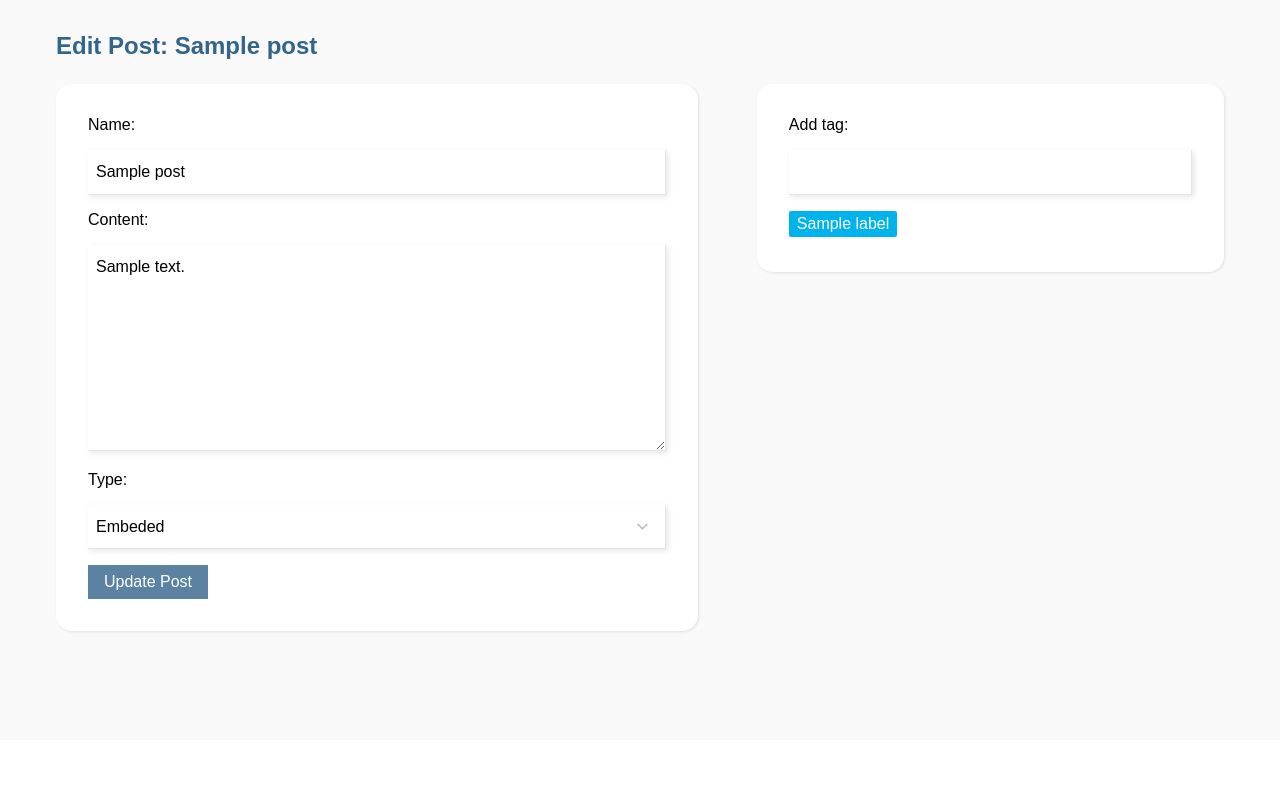
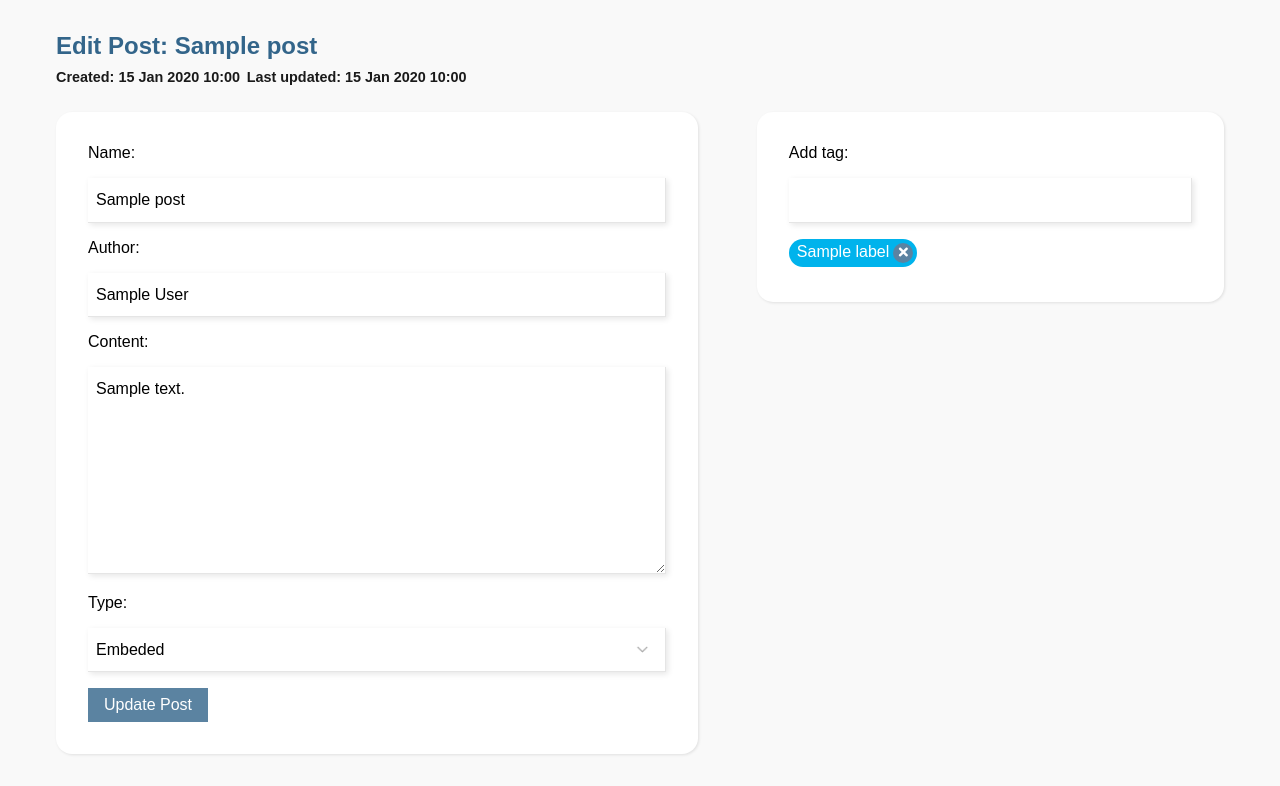
Before and after one commit to tian2992/afinidata-content-manager, a Django app: page /posts/1/edit in a window 1280 px wide. Shown: the part 60-846 px from the top of the page. Before the commit the page ends 693 px from the top, so only its background shows below. Run offline with Django 3.2, Linux system fonts and the light colour scheme; tables that the repository leaves empty hold one stand-in row (values such as "Sample post"); data that the repository does not hold is empty; parts of the project's set-up code (start-up, migrations or seed data) failed here and were passed over.

Commit message:
Add and remove label working, author name added, date to create added.

```diff
--- a/posts/models.py
+++ b/posts/models.py
@@ -6,6 +6,7 @@ class Post(models.Model):
     pretty_name = models.CharField(max_length=255)
     type = models.CharField(max_length=255)
     content = models.TextField(null=True)
+    author = models.CharField(null=True, default="", max_length=255)
     created_at = models.DateTimeField(auto_now_add=True)
     updated_at = models.DateTimeField(auto_now=True)
 
--- a/posts/static/js/edit-post.js
+++ b/posts/static/js/edit-post.js
@@ -12,6 +12,7 @@
             const CREATE_TAG_PATH = '/posts/tags/create'
             const POST_TAGS_PATH = (id) => `/posts/${id}/get_tags`
             const ADD_POST_TAG_PATH = (id) => `/posts/${id}/set_tag`
+            const REMOVE_POST_TAG_PATH = (id) => `/posts/${id}/remove_tag`
 
             function createOption(value) {
                 let option = document.createElement('option')
@@ -21,14 +22,16 @@
 
             function createLabel(item) {
                 let label = document.createElement('span')
+                let button = document.createElement('button')
+                let icon = document.createElement('i')
+                icon.classList.add('fa')
+                icon.classList.add('fa-times')
+                button.appendChild(icon)
                 label.innerText = item.name
                 label.dataset.tagId = item.id
                 label.classList.add('tag-item')
+                label.appendChild(button)
                 return label
-            }
-
-            async function process(event, tags, postTags) {
-
             }
 
             async function setInputEvent(input, tags, postTags) {
@@ -45,6 +48,7 @@
                                 input.value = ""
                                 tags.push(result.data)
                                 await setPostTags(TAGS_CONTENT, postTags)
+                                await setLabelEvent(TAGS_CONTENT, postTags)
                                 await setTagsForDataList(TAGS_DATALIST, tags, postTags)
                                 input.removeEventListener(process)
                                 await setInputEvent(input, tags, postTags)
@@ -58,6 +62,7 @@
                                     postTags.push(result.data)
                                     await setTagsForDataList(TAGS_DATALIST, tags, postTags)
                                     await setPostTags(TAGS_CONTENT, postTags)
+                                    await setLabelEvent(TAGS_CONTENT, postTags)
                                     input.removeEventListener(process)
                                     await setInputEvent(input, tags, postTags)
                                 }
@@ -112,14 +117,42 @@
                 tags.map(tag => element.appendChild(createLabel(tag)))
             }
 
+            async function labelEvent(event) {
+                let {target} = event
+                let body = new FormData()
+                let method = 'post'
+                let parent = target.parentElement
+                let {tagsElement, postTags} = target
+                let uri = `${DOMAIN}${REMOVE_POST_TAG_PATH(POST_ID)}`
+                body.append('name', parent.textContent)
+                let request = await fetch(uri, {method, body})
+                let response = await request.json()
+                if(response.status === 'removed') {
+                    postTags = postTags.filter(tag => tag.id !== response.data.id)
+                    await setPostTags(tagsElement, postTags)
+                    await setLabelEvent(tagsElement, postTags)
+                }
+            }
+
+            async function setLabelEvent(element, postTags) {
+                let buttons = document.querySelectorAll('.tag-item button')
+                buttons.forEach(button => button.removeEventListener('click', labelEvent))
+                buttons.forEach(button => {
+                    button.postTags = postTags
+                    button.tagsElement = element
+                    button.addEventListener('click', labelEvent)
+                })
+            }
+
             async function main() {
                 let tags = await getTags(DOMAIN, TAGS_PATH)
                 let postTags = await getTags(DOMAIN, POST_TAGS_PATH(POST_ID))
                 tags = tags.data
                 postTags = postTags.data
-                setPostTags(TAGS_CONTENT, postTags)
+                await setPostTags(TAGS_CONTENT, postTags)
                 await setTagsForDataList(TAGS_DATALIST, tags, postTags)
                 await setInputEvent(TAGS_INPUT, tags, postTags)
+                await setLabelEvent(TAGS_CONTENT, postTags)
             }
 
             main()
--- a/posts/static/stylesheets/style.css
+++ b/posts/static/stylesheets/style.css
@@ -72,6 +72,11 @@ header h1 {
     font-size: 1.5em;
     margin-bottom: 1em;
     width: 100%;
+}
+
+.post-form h1 small {
+    color: #1a1a1a;
+    font-size: .6em;
 }
 
 .post-form form,
@@ -152,11 +157,33 @@ header h1 {
 }
 
 .tag-item {
-    display: block;
+    display: flex;
     margin-right: 5px;
-    padding: 4px 8px;
-    border-radius: 2px;
+    padding: 4px 4px 4px 8px;
+    border-radius: 20px;
     color: #fff;
     background: #00B3EC;
     margin-bottom: 3px;
+    cursor: default;
 }
+
+.tag-item button {
+    width: 20px;
+    overflow: hidden;
+    height: 20px;
+    border: none;
+    background: #5b83a1;
+    color: #fff;
+    border-radius: 20px;
+    display: flex;
+    justify-content: center;
+    align-items: center;
+    margin-left: 4px;
+    transition: all .2s;
+    cursor: pointer;
+    outline: none;
+}
+
+.horizontal-center {
+    justify-content: center !important;
+}
--- a/posts/templates/posts/base.html
+++ b/posts/templates/posts/base.html
@@ -8,6 +8,7 @@
     <meta http-equiv="X-UA-Compatible" content="ie=edge">
     <title>{% block title %}{% endblock %}</title>
     <link rel="stylesheet" href="{% static 'stylesheets/style.css' %}">
+    <link rel="stylesheet" href="https://use.fontawesome.com/releases/v5.7.1/css/all.css" integrity="sha384-fnmOCqbTlWIlj8LyTjo7mOUStjsKC4pOpQbqyi7RrhN7udi9RwhKkMHpvLbHG9Sr" crossorigin="anonymous">
 </head>
 <body>
     <header>
--- a/posts/templates/posts/edit.html
+++ b/posts/templates/posts/edit.html
@@ -1,18 +1,28 @@
 {% extends 'posts/base.html' %}
 
-{% block title %}Edit{% endblock %}
+{% block title %}Edit post {% endblock %}
 
 {% block content %}
     <section class="post-form edit-post-form" data-post-id="{{ post.pk }}">
         <div class="container">
             <article class="form-content">
-            <h1>Edit Post: {{ post.name }}</h1>
+            <h1>
+                Edit Post: {{ post.name }}
+                <div>
+                    <small>Created: {{ post.created_at|date:"d M Y h:i" }}</small>
+                    <small>Last updated: {{ post.updated_at|date:"d M Y h:i" }}</small>
+                </div>
+            </h1>
                 <form action="./edit" method="post">
                     {% csrf_token %}
                     <input type="hidden" name="id" value="{{ post.pk }}">
                     <div>
                         <label for="name">Name: </label>
                         <input type="text" name="name" value="{{ post.name }}">
+                    </div>
+                    <div>
+                        <label for="author">Author: </label>
+                        <input type="text" name="author" value="{{ post.author }}">
                     </div>
                     <div>
                         <label for="content">Content: </label>
--- a/posts/templates/posts/new.html
+++ b/posts/templates/posts/new.html
@@ -3,6 +3,9 @@
 {% block title %}Create new post{% endblock %}
 
 {% block content %}
+    <section class="post-form">
+        <div class="container">
+            <div class="form-content horizontal-center">
                 <form action="." method="post">
                     {% csrf_token %}
                     {{ form.as_p }}
@@ -10,4 +13,7 @@
                         <input type="submit" value="Create Post">
                     </div>
                 </form>
+            </div>
+        </div>
+    </section>
 {% endblock %}
--- a/posts/urls.py
+++ b/posts/urls.py
@@ -1,5 +1,7 @@
 from django.urls import path
-from posts.views import HomeView, new_post, post, edit_interaction, feedback, edit_post, create_tag, tags, set_tag_to_post, get_tags_for_post
+from posts.views import HomeView, new_post, post, \
+     edit_interaction, feedback, edit_post, create_tag, \
+     tags, set_tag_to_post, get_tags_for_post, remove_tag_for_post
 
 app_name = 'posts'
 
@@ -13,5 +15,6 @@ urlpatterns = [
     path('tags/create', create_tag, name="create-tag"),
     path('tags/', tags, name='tags'),
     path('<int:id>/set_tag', set_tag_to_post, name="set-tag-to-post"),
-    path('<int:id>/get_tags', get_tags_for_post, name="get-tags-for-post")
+    path('<int:id>/get_tags', get_tags_for_post, name="get-tags-for-post"),
+    path('<int:id>/remove_tag', remove_tag_for_post, name='remove-tag-for-post')
 ]
--- a/posts/views.py
+++ b/posts/views.py
@@ -1,13 +1,12 @@
 from django.views.generic import TemplateView
 from posts.models import Post, Interaction, Feedback, Label
-from django.shortcuts import get_object_or_404, render
+from django.shortcuts import get_object_or_404, render, redirect
 from posts.forms import CreatePostFormModel, CreatePostForm
 from django.http import JsonResponse, Http404
 from django.views.decorators.csrf import csrf_exempt
 from django.core import serializers
 from messenger_users.models import User
 from datetime import datetime
-
 
 class HomeView(TemplateView):
     template_name = 'posts/index.html'
@@ -76,19 +75,13 @@ def post(request, id):
 
 def new_post(request):
 
-    form = CreatePostFormModel(request.POST or None)
+    form = CreatePostForm(request.POST or None)
 
     if form.is_valid():
 
-        post = form.save()
+        saved_post = form.save()
 
-        return JsonResponse(dict(
-            status='created',
-            post=dict(
-                id=str(post.id),
-                name=str(post.name)
-            )
-        ))
+        return redirect('posts:post', id=saved_post.pk)
 
     try:
         if request.GET['quest'] == 'afini':
@@ -240,11 +233,13 @@ def edit_post(request, id):
             post_to_edit.name = request.POST['name'] if request.POST['name'] else None
             post_to_edit.content = request.POST['content'] if request.POST['content'] else None
             post_to_edit.type = request.POST['type'] if request.POST['type'] else None
+            post_to_edit.author = request.POST['author'] if request.POST['author'] else None
             post_to_edit.save()
 
         except:
             print('not found')
-        return JsonResponse(dict(hello='world'))
+            pass
+        return redirect('posts:edit-post', id=id)
 
 
 @csrf_exempt
@@ -348,3 +343,46 @@ def get_tags_for_post(request, id):
 
     else:
         raise Http404('Not found')
+
+@csrf_exempt
+def remove_tag_for_post(request, id):
+
+    if request.method != 'POST':
+        raise Http404('Not found')
+
+    try:
+        post = Post.objects.get(id=id)
+    except:
+        post = None
+
+    if not post:
+        return JsonResponse(dict(status='error', error='Post with id not founded'))
+
+    try:
+        tag = request.POST['name']
+    except:
+        tag = None
+
+    if not tag:
+        return JsonResponse(dict(status='error', error='Param name not set'))
+
+    try:
+        tag = Label.objects.get(name=tag)
+    except:
+        tag = None
+
+    if not tag:
+        return JsonResponse(dict(status='error', error='Tag with name not exist'))
+
+    try:
+        search_tag = post.label_set.get(id=tag.pk)
+        print(search_tag)
+    except:
+        search_tag = None
+
+    if not search_tag:
+        return JsonResponse(dict(status='error', error='Post has not tag with name'))
+
+    result = post.label_set.remove(tag)
+    print(result)
+    return JsonResponse(dict(status='removed', data=dict(id=tag.pk, name=tag.name)))
```
Also changed, not shown: posts/forms.py (+5 -4 lines). Lines whose indentation alone changed are shown as unchanged.
